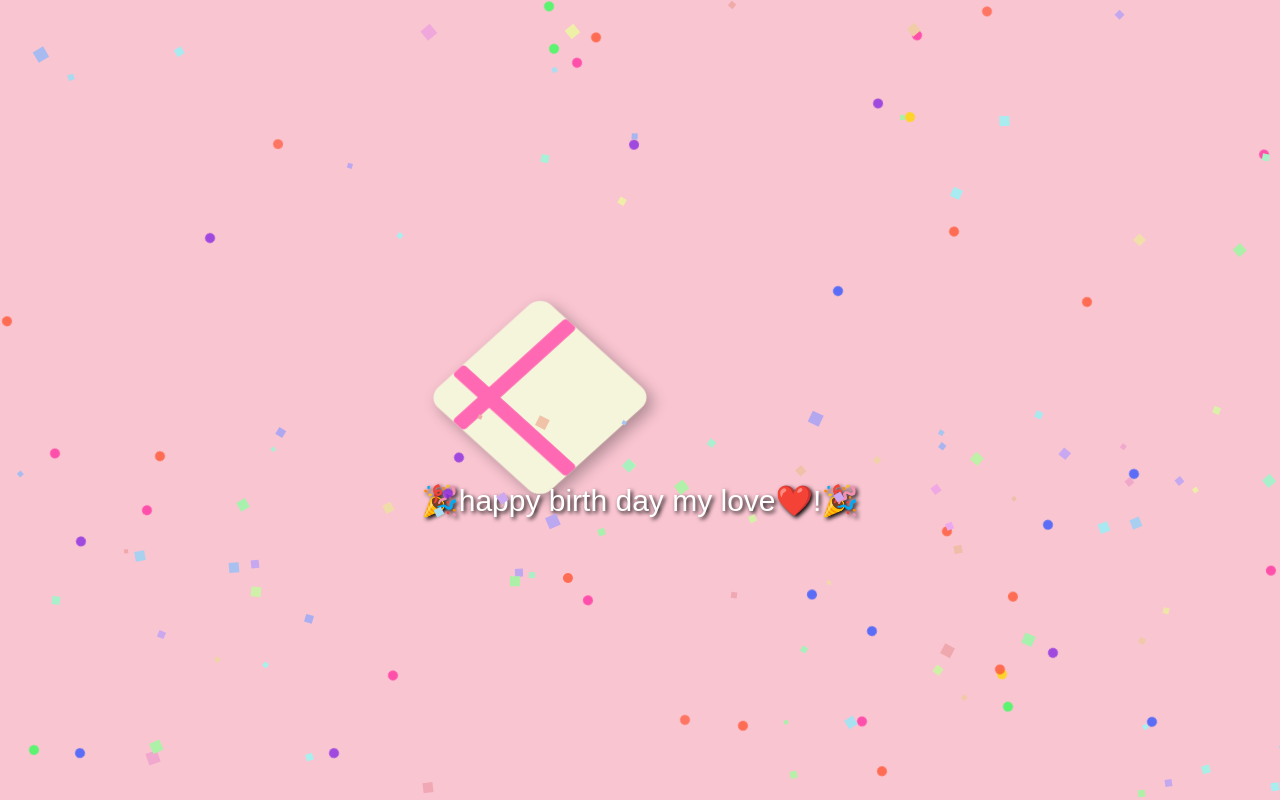
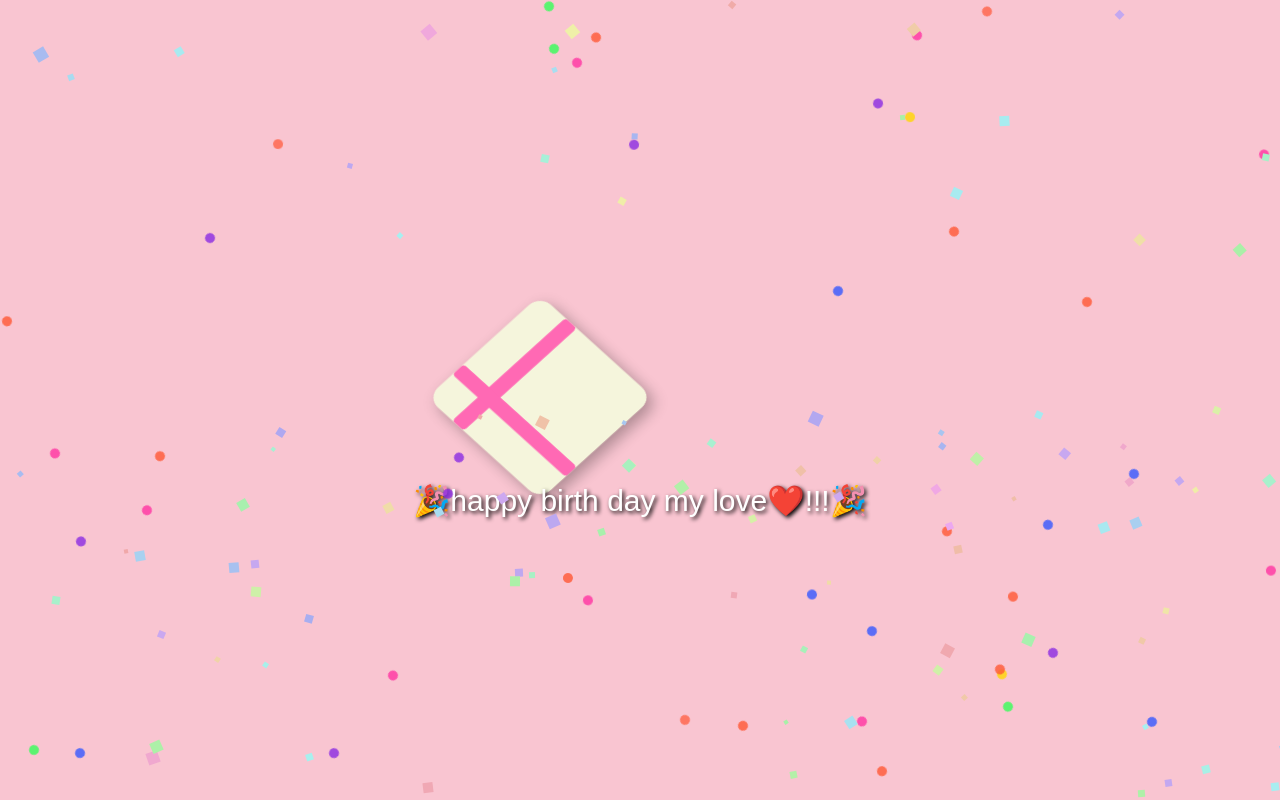
Before and after one commit to awii1234/my-gf-birthday-, a plain HTML site: page index.html in a window 1280 px wide. Both pictures are taken after a click on the button "Open Gift". Drawn offline with Linux system fonts and the light colour scheme.

Commit message:
index.html

```diff
--- a/index.html
+++ b/index.html
@@ -110,7 +110,7 @@
 
 <div class="gift-box" id="giftBox"></div>
 <button id="openButton">Open Gift</button>
-<div class="happy-birthday" id="message">🎉happy birth day my love❤️!🎉</div>
+<div class="happy-birthday" id="message">🎉happy birth day my love❤️!!!🎉</div>
 
 <script>
   document.getElementById('openButton').addEventListener('click', function() {
```
